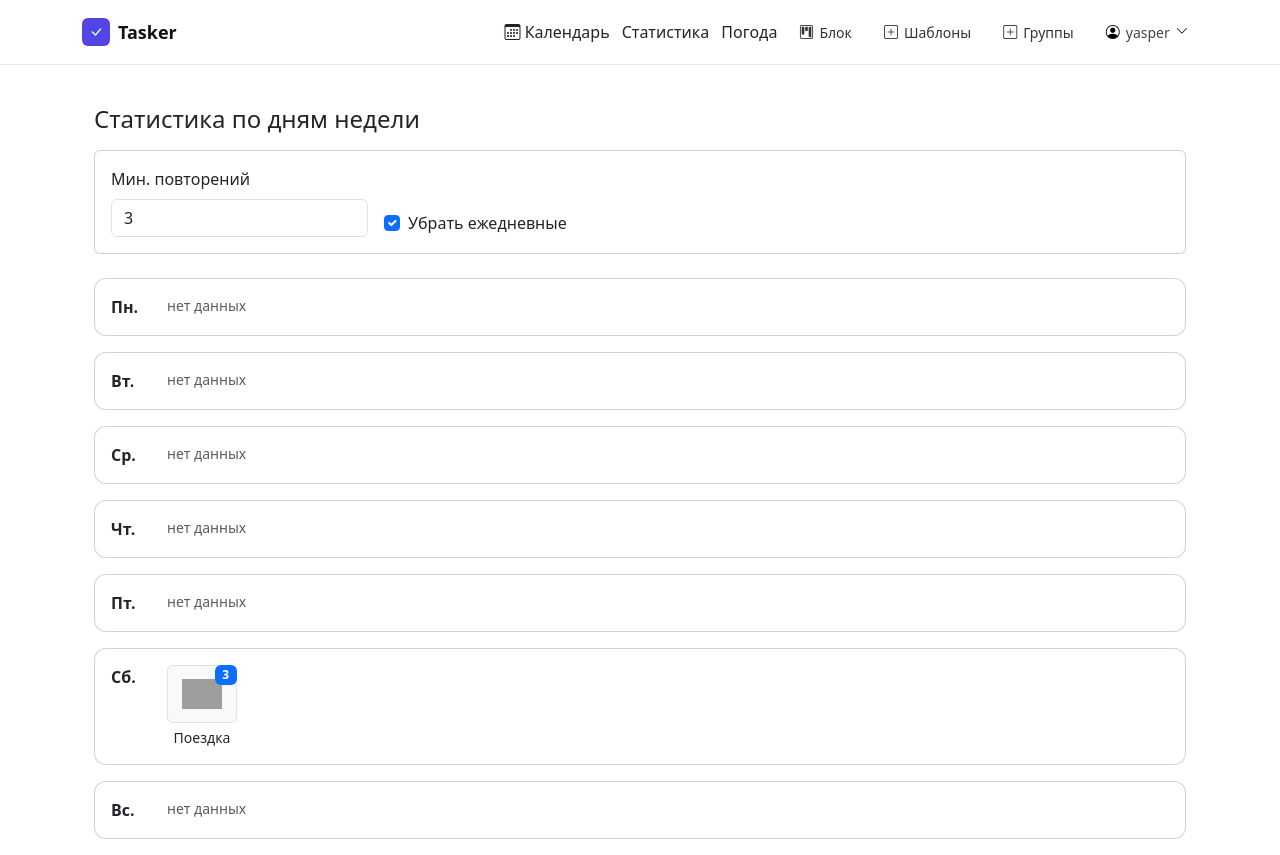
After one commit to yourbonusmy-cpu/ToDo, a Django app: page /stats/weekdays/ in a window 1280 px wide. The commit adds this page. Run offline with Django 5.2, Linux system fonts and the light colour scheme; a user stored in the database is signed in; data comes from the database, SQL or seed files in the repository; parts of the project's set-up code (start-up, migrations or seed data) failed here and were passed over; grey boxes are pictures that could not be loaded.

Commit message:
add stats by weekdays

```diff
--- a/core/urls.py
+++ b/core/urls.py
@@ -8,6 +8,7 @@ from core.views.api_blocks import (
     update_block,
     hide_block,
 )
+from core.views.api_stats import stats_weekdays_api
 from core.views.auth import UserLoginView, register, user_logout
 from core.views.blocks import (
     delete_block,
@@ -28,6 +29,7 @@ from core.views.home import (
     download_blocks_xlsx,
 )
 from core.views.pin import lock_pin, unlock_pin, pin_unlock_page
+from core.views.stats import stats_weekdays_page
 from core.views.task_templates import (
     task_template_create_view,
     template_create,
@@ -51,13 +53,18 @@ from core.views.profile import (
 )
 
 from django.shortcuts import render
+
+
 def calendar_page(request):
     return render(request, "core/calendar.html")
+
 
 urlpatterns = [
     path("calendar/", calendar_page, name="calendar"),
     path("api/calendar/", calendar_data, name="calendar_data"),
     path("weather/", weather_view, name="weather"),
+    path("api/statistics/", stats_weekdays_api, name="stats_weekdays_api"),
+    path("stats/weekdays/", stats_weekdays_page, name="stats_weekdays"),
     path("decrypt-task/", decrypt_task, name="decrypt_task"),
     path("block/<int:block_id>/view/", block_detail, name="block_detail"),
     path("api/block/<int:block_id>/delete/", delete_block, name="api_delete_block"),
--- /dev/null
+++ b/core/views/api_stats.py
@@ -0,0 +1,108 @@
+from collections import defaultdict
+
+from django.contrib.auth.decorators import login_required
+from django.http import JsonResponse
+from django.db.models import Count
+from django.db.models.functions import ExtractWeekDay
+
+from core.models import BlockTask
+
+# Django weekday → человеко-понятный
+WEEKDAYS = {
+    2: "Пн",
+    3: "Вт",
+    4: "Ср",
+    5: "Чт",
+    6: "Пт",
+    7: "Сб",
+    1: "Вс",
+}
+
+
+@login_required
+def stats_weekdays_api(request):
+    """
+    Возвращает статистику по дням недели:
+    - сколько раз шаблон встречается в конкретный день
+    - фильтр по минимальному количеству
+    - фильтр "убрать ежедневные"
+    """
+
+    # ---------------------------
+    # PARAMS
+    # ---------------------------
+    try:
+        min_count = int(request.GET.get("min", 3))
+    except ValueError:
+        min_count = 3
+
+    exclude_daily = request.GET.get("exclude_daily") == "1"
+
+    # ---------------------------
+    # QUERY
+    # ---------------------------
+    qs = (
+        BlockTask.objects.filter(
+            block__owner=request.user,
+            block__target_date__isnull=False,
+            is_hidden=False,
+            template__isnull=False,  # важно
+        )
+        .annotate(weekday=ExtractWeekDay("block__target_date"))
+        .values(
+            "weekday",
+            "template__id",
+            "template__title",
+            "template__icon",
+        )
+        .annotate(cnt=Count("id"))
+        .order_by()  # сбрасываем дефолтную сортировку
+    )
+
+    # ---------------------------
+    # DAYS PER TEMPLATE
+    # ---------------------------
+    template_days = defaultdict(set)
+
+    for row in qs:
+        template_days[row["template__id"]].add(row["weekday"])
+
+    # ---------------------------
+    # BUILD RESULT
+    # ---------------------------
+    result = {k: [] for k in WEEKDAYS.keys()}
+
+    for row in qs:
+        template_id = row["template__id"]
+        weekday = row["weekday"]
+        count = row["cnt"]
+
+        # фильтр по количеству
+        if count < min_count:
+            continue
+
+        # фильтр "ежедневные"
+        if exclude_daily and len(template_days[template_id]) >= 5:
+            continue
+
+        result[weekday].append(
+            {
+                "template_id": template_id,
+                "title": row["template__title"],
+                "icon": str(row["template__icon"]) if row["template__icon"] else "",
+                "count": count,
+            }
+        )
+
+    # ---------------------------
+    # SORT
+    # ---------------------------
+    for day in result:
+        result[day].sort(key=lambda x: -x["count"])
+
+    return JsonResponse(
+        {
+            "weekdays": WEEKDAYS,
+            "data": result,
+        }
+    )
--- /dev/null
+++ b/core/views/stats.py
@@ -0,0 +1,7 @@
+from django.contrib.auth.decorators import login_required
+from django.shortcuts import render
+
+
+@login_required
+def stats_weekdays_page(request):
+    return render(request, "core/stats_weekdays.html")
--- /dev/null
+++ b/static/css/stats_weekdays.css
@@ -0,0 +1,13 @@
+#stats-container .card {
+    border-radius: 12px;
+}
+
+#stats-container img {
+    object-fit: contain;
+}
+
+.text-truncate {
+    white-space: nowrap;
+    overflow: hidden;
+    text-overflow: ellipsis;
+}
--- /dev/null
+++ b/static/js/stats_weekdays.js
@@ -0,0 +1,129 @@
+const container = document.getElementById("stats-container");
+
+const minCountInput = document.getElementById("min-count");
+const excludeDailyInput = document.getElementById("exclude-daily");
+
+
+/* --------------------------------------------------
+LOAD DATA
+-------------------------------------------------- */
+
+async function loadStats() {
+
+    const min = minCountInput.value || 3;
+    const excludeDaily = excludeDailyInput.checked ? "1" : "0";
+
+    const res = await fetch(
+        `/api/statistics/?min=${min}&exclude_daily=${excludeDaily}`
+    );
+
+    const json = await res.json();
+
+    renderStats(json.weekdays, json.data);
+}
+
+
+/* --------------------------------------------------
+RENDER
+-------------------------------------------------- */
+
+function renderStats(weekdaysMap, data) {
+
+    container.innerHTML = "";
+
+    // порядок дней
+    const order = [2, 3, 4, 5, 6, 7, 1];
+
+    order.forEach(dayNum => {
+
+        const label = weekdaysMap[dayNum];
+        const tasks = data[dayNum] || [];
+
+        const row = document.createElement("div");
+        row.className = "card p-3";
+
+        row.innerHTML = `
+            <div class="d-flex align-items-start">
+
+                <!-- DAY -->
+                <div class="fw-bold me-3" style="width: 40px;">
+                    ${label}.
+                </div>
+
+                <!-- TASKS -->
+                <div class="d-flex flex-wrap gap-3 flex-grow-1">
+                    ${
+                        tasks.length
+                        ? tasks.map(renderTask).join("")
+                        : `<span class="text-muted small">нет данных</span>`
+                    }
+                </div>
+
+            </div>
+        `;
+
+        container.appendChild(row);
+
+    });
+
+}
+
+
+/* --------------------------------------------------
+TASK UI
+-------------------------------------------------- */
+
+function renderTask(task) {
+
+    const icon = task.icon
+        ? `<img src="${MEDIA_URL + task.icon}" width="40" height="40">`
+        : `<div style="width:40px;height:40px;"></div>`;
+
+    return `
+        <div class="position-relative text-center" style="width:70px">
+
+            <!-- COUNT -->
+            <span class="badge bg-primary position-absolute top-0 end-0">
+                ${task.count}
+            </span>
+
+            <!-- ICON -->
+            <div class="border rounded p-2 bg-light">
+                ${icon}
+            </div>
+
+            <!-- TITLE -->
+            <div class="small mt-1 text-truncate" title="${task.title}">
+                ${task.title}
+            </div>
+
+        </div>
+    `;
+}
+
+
+/* --------------------------------------------------
+AUTO FILTER
+-------------------------------------------------- */
+
+let timer = null;
+
+function triggerReload() {
+
+    clearTimeout(timer);
+
+    timer = setTimeout(() => {
+        loadStats();
+    }, 300);
+
+}
+
+minCountInput.addEventListener("input", triggerReload);
+excludeDailyInput.addEventListener("change", triggerReload);
+
+
+/* --------------------------------------------------
+INIT
+-------------------------------------------------- */
+
+loadStats();
--- /dev/null
+++ b/templates/core/stats_weekdays.html
@@ -0,0 +1,66 @@
+{% extends "base.html" %}
+{% load static %}
+{% block extra_css %}
+<link rel="stylesheet" href="{% static 'css/stats_weekdays.css' %}">
+{% endblock %}
+{% block title %}Статистика по дням{% endblock %}
+
+{% block content %}
+
+<div class="container mt-4">
+
+    <!-- HEADER -->
+    <div class="d-flex justify-content-between align-items-center mb-3">
+        <h4 class="m-0">Статистика по дням недели</h4>
+    </div>
+
+    <!-- FILTERS -->
+    <div class="card p-3 mb-4">
+
+        <div class="row g-3 align-items-end">
+
+            <!-- MIN COUNT -->
+            <div class="col-auto">
+                <label class="form-label">Мин. повторений</label>
+                <input
+                    type="number"
+                    id="min-count"
+                    class="form-control"
+                    value="3"
+                    min="1"
+                >
+            </div>
+
+            <!-- EXCLUDE DAILY -->
+            <div class="col-auto">
+                <div class="form-check mt-4">
+                    <input
+                        class="form-check-input"
+                        type="checkbox"
+                        id="exclude-daily"
+                        checked
+                    >
+                    <label class="form-check-label">
+                        Убрать ежедневные
+                    </label>
+                </div>
+            </div>
+
+        </div>
+
+    </div>
+
+    <!-- DATA -->
+    <div id="stats-container" class="d-flex flex-column gap-3">
+
+        <!-- JS вставляет сюда -->
+
+    </div>
+
+</div>
+
+{% endblock %}
+
+{% block page_js %}
+<script src="{% static 'js/stats_weekdays.js' %}"></script>
+{% endblock %}
--- a/templates/includes/header.html
+++ b/templates/includes/header.html
@@ -17,15 +17,20 @@
         <div class="nav-actions">
 
             {% if user.is_authenticated %}
-            <a href="{% url 'calendar' %}" class="nav-link">
-                    <i class="bi bi-calendar3"></i> Календарь
-                </a>
 
             <!-- PIN LOCK BUTTON и Логика выхода -->
             <button class="nav-btn lock-btn">
                 <i class="bi bi-lock"></i>
                 Lock
             </button>
+
+            <a href="{% url 'calendar' %}" class="nav-link">
+                <i class="bi bi-calendar3"></i> Календарь
+            </a>
+
+            <a href="{% url 'stats_weekdays' %}" class="nav-link">
+                            Статистика
+            </a>
             <a href="{% url 'weather' %}" class="nav-link">
                 Погода
             </a>
```
